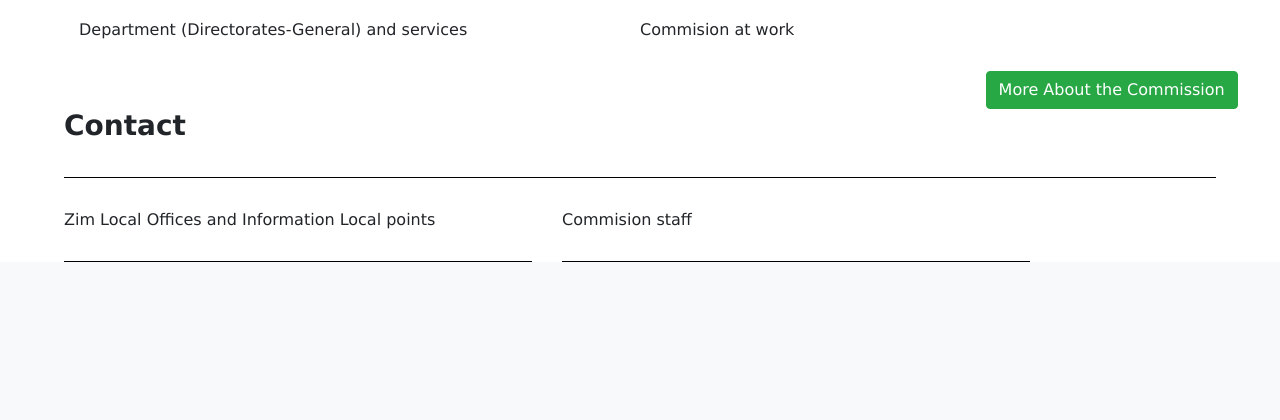
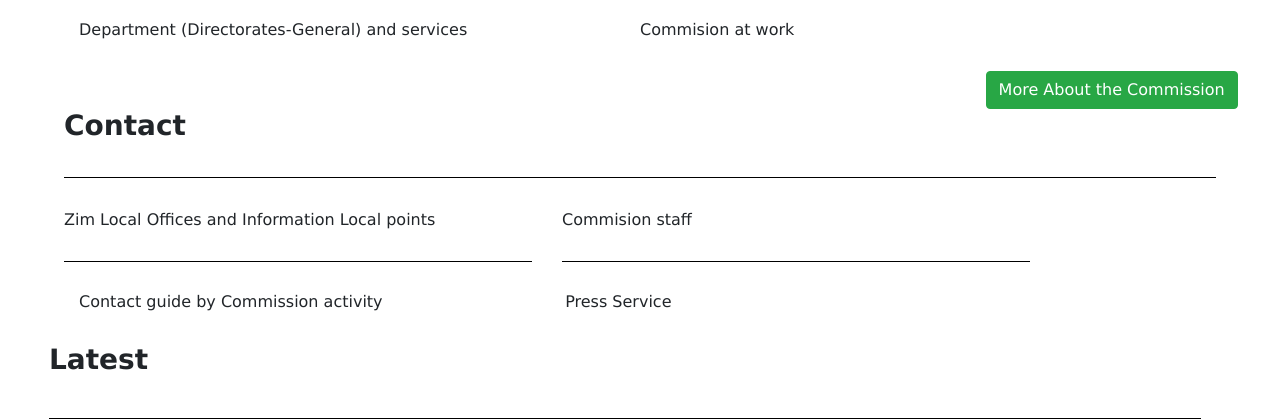
Before and after one commit to visitzimbabwe/visitzimbabwe.github.io, a Flask app: page /brand in a window 1280 px wide; the page is wider, and only the part inside the window is pictured. Shown: the part 1671-2091 px from the top of that part. Before the commit the page ends 1933 px from the top of that part, so only its background shows below. Run offline with Flask 2, Linux system fonts and the light colour scheme; some libraries are stand-ins or nearby versions.

Commit message:
yes manh

```diff
--- a/visitzimbabwe/templates/brand.html
+++ b/visitzimbabwe/templates/brand.html
@@ -283,6 +283,39 @@
             <h6>Commision staff</h6>
             <br />
           </div>
+          &nbsp;&nbsp;&nbsp;&nbsp;&nbsp;&nbsp;
+        </div>
+        <div class="col-sm-12 row">
+
+          <div
+            class="col-sm-5"
+            style="padding-top: 30px; padding-right: 3%"
+          >
+            <h6>Contact guide by Commission activity</h6>
+            <br />
+          </div>
+          <div
+            class="col-sm-5"
+            style="padding-top: 30px; padding-left: 3%"
+          >
+            <h6>Press Service</h6>
+            <br />
+          </div>
+        </div>
+        <div class="col-sm-12 row" style="border-bottom:black 1px solid; padding:0">
+          <h3>
+            <b>Latest</b><br />&nbsp;
+          </h3>
+        </div>
+        <div class="col-lg-12 row">
+          <!-- Latest-->
+          <div class="col-lg-12 row">
+            <div class="col-sm-8">
+
+            </div >
+            <div class="col-sm-4">
+              <div style="background-image: url('/static/img/Assets/Mnangagwas-cabinet.jpg'); width:40%;"></div>
+            </div>
         </div>
       </div>
     </div>
```
